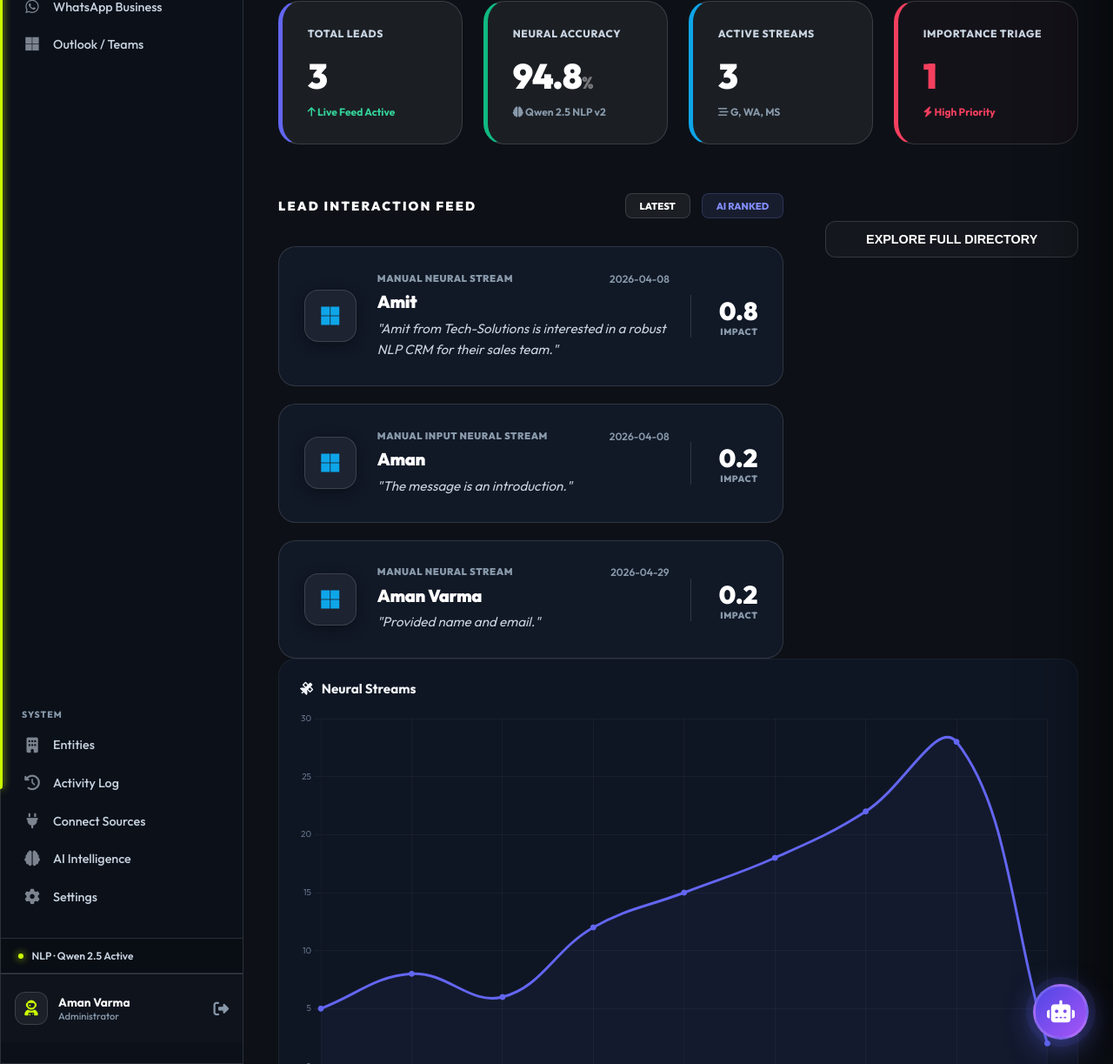
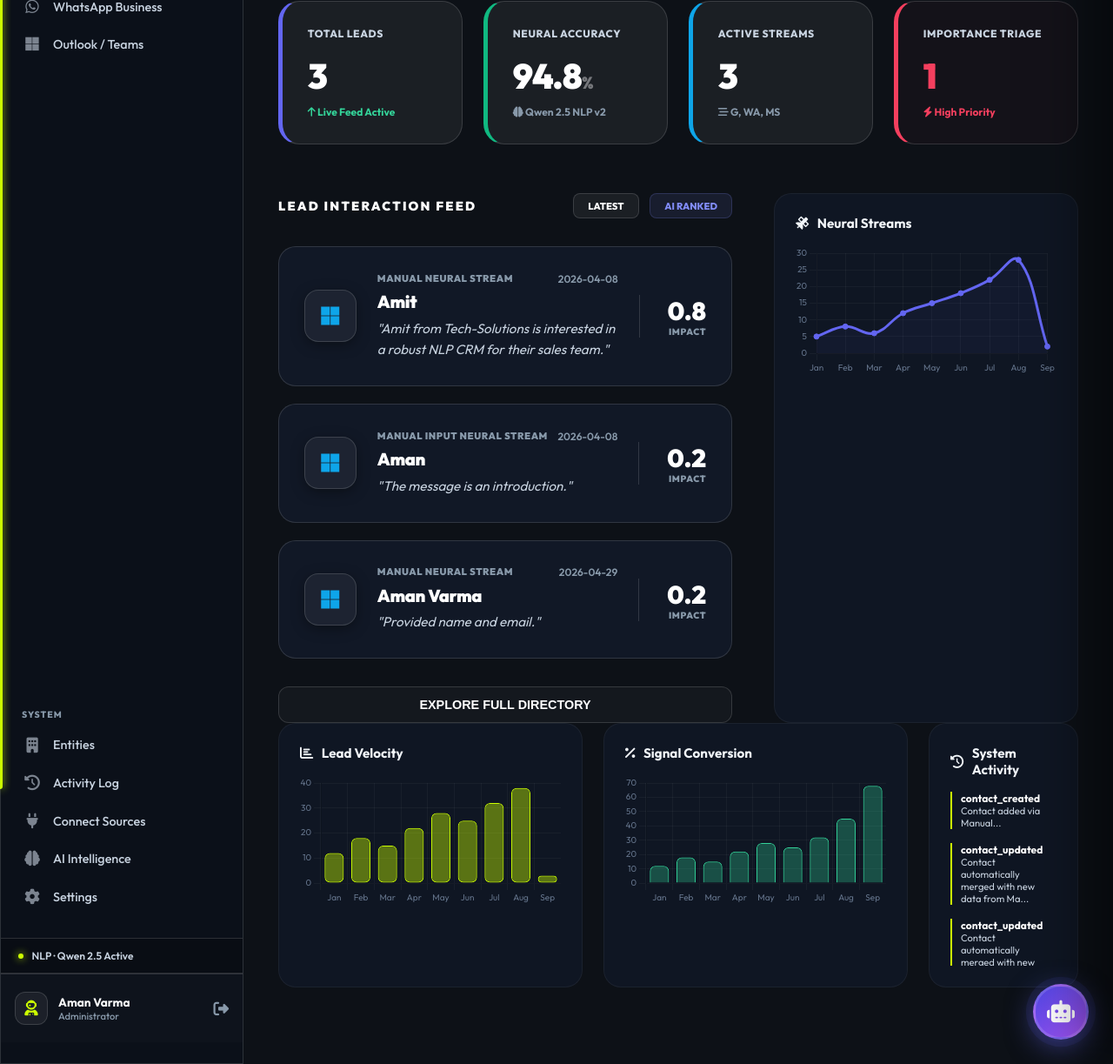
Before and after one commit to Amanvarma2231/NLPCRM, a Flask app: page / in a window 1280 px wide. Shown: the part 357-1580 px from the top of the page at 87% size. Run offline with Flask 3, Linux system fonts and the light colour scheme; the visitor is signed in with stand-in values (Sample User, id 1); data comes from the database, SQL or seed files in the repository; data that the repository does not hold is empty; parts of the project's set-up code (start-up, migrations or seed data) failed here and were passed over; some libraries are stand-ins or nearby versions.

Commit message:
fix: correct all structural and logic bugs across templates and services

```diff
--- a/templates/base.html
+++ b/templates/base.html
@@ -127,7 +127,7 @@
         </header>
 
         <!-- Page Content -->
-        <main class="page-content" style="padding: 2.5rem; flex: 1; overflow-y: auto;">
+        <div class="page-content" style="padding: 2.5rem; flex: 1; overflow-y: auto;">
             {% with messages = get_flashed_messages(with_categories=true) %}
                 {% if messages %}
                     {% for category, message in messages %}
@@ -136,8 +136,8 @@
                 {% endif %}
             {% endwith %}
             {% block content %}{% endblock %}
-        </main>
-    </div>
+        </div>
+    </main>
 
     <!-- Global Interactive AI Drawer -->
     <div id="aiDrawer" class="ai-drawer" style="position: fixed; top: 0; right: -450px; width: 450px; height: 100vh; background: var(--sidebar-bg); border-left: 1px solid var(--border); z-index: 1000; transition: right 0.4s cubic-bezier(0.16, 1, 0.3, 1); display: flex; flex-direction: column; box-shadow: -30px 0 60px rgba(0,0,0,0.5);">
--- a/templates/dashboard.html
+++ b/templates/dashboard.html
@@ -91,7 +91,6 @@
                     </div>
                 {% endif %}
             </div>
-        </div>
 
             <div style="margin-top: 2rem; text-align: center;">
                 <button class="btn btn-secondary" style="width: 100%; justify-content: center; border-radius: 12px; background: rgba(255,255,255,0.03); border: 1px solid var(--border);" onclick="window.location.href='/contacts'">
```
